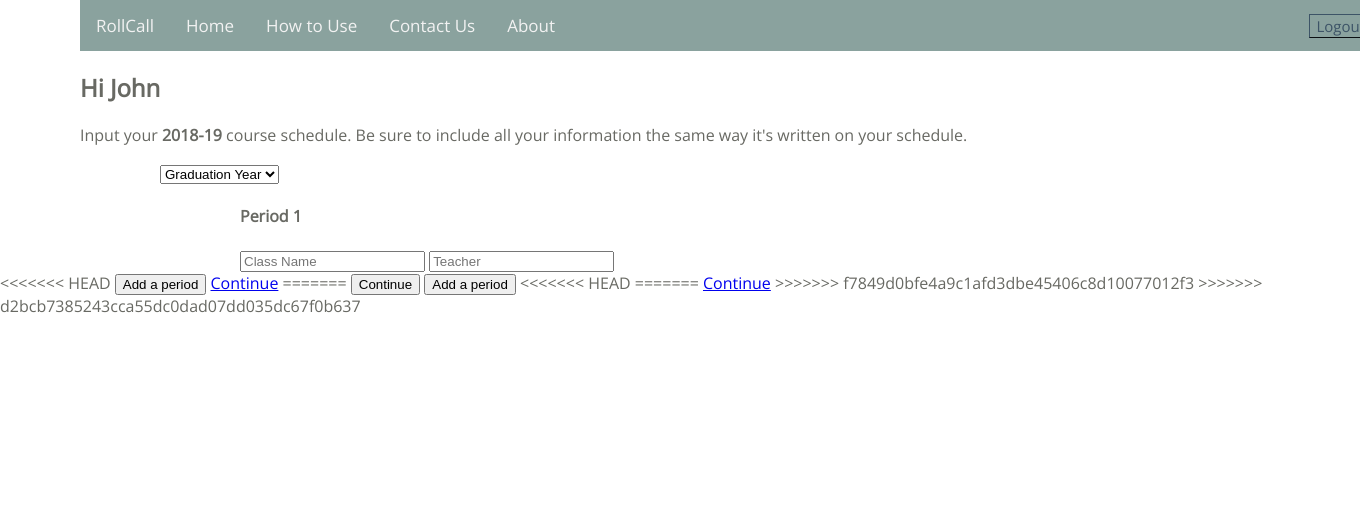
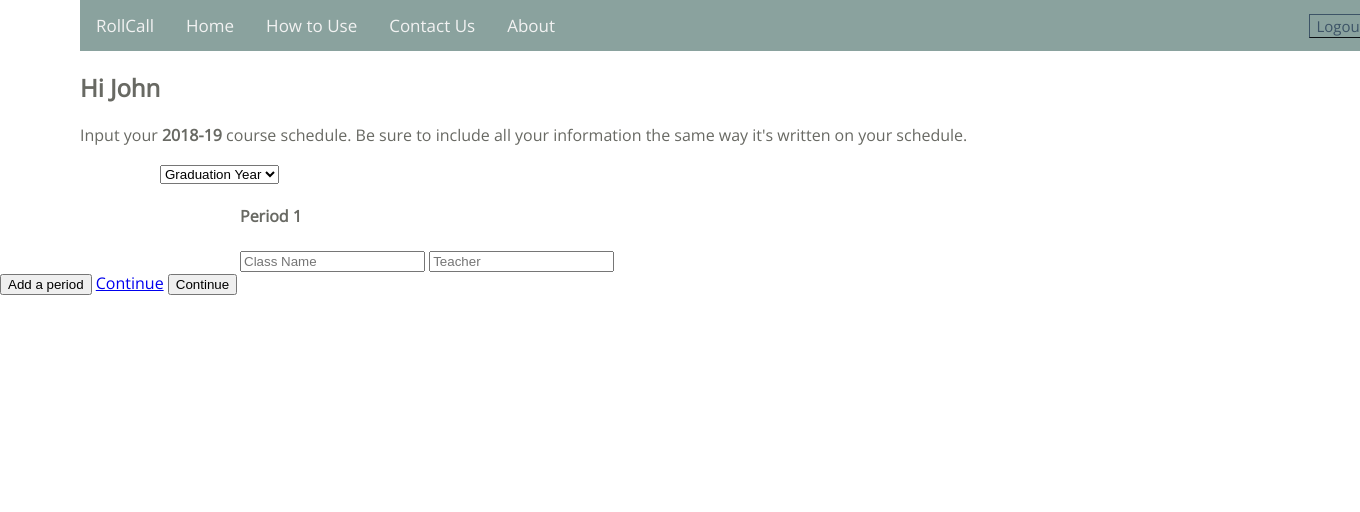
Before and after one commit to tiffaniec/RollCall, a Python web app: template rollcall-211816/templates/pg2.html in a window 1360 px wide; the page is wider, and only the part inside the window is pictured. Shown: the top 512 px of that part. Run offline with Jinja, Linux system fonts and the light colour scheme; the template is opened without the code that fills it, so the values that code supplies are empty.

Commit message:
fix merge

```diff
--- a/rollcall-211816/templates/pg2.html
+++ b/rollcall-211816/templates/pg2.html
@@ -54,20 +54,13 @@
       </div>
     </div>
 
-<<<<<<< HEAD
+
 
       <button class="button">Add a period</button>
       <a href='/pg3' class="button">Continue</a>
-=======
       <button class="button">Continue</button>
-      <button class="button">Add a period</button>
-<<<<<<< HEAD
 
-=======
-      <a href='/pg3'>Continue</a>
->>>>>>> f7849d0bfe4a9c1afd3dbe45406c8d10077012f3
->>>>>>> d2bcb7385243cca55dc0dad07dd035dc67f0b637
-      <!-- <button onclick="myFunction()">Add a period</button> -->
+
 
     <script>
     function myFunction() {
```
